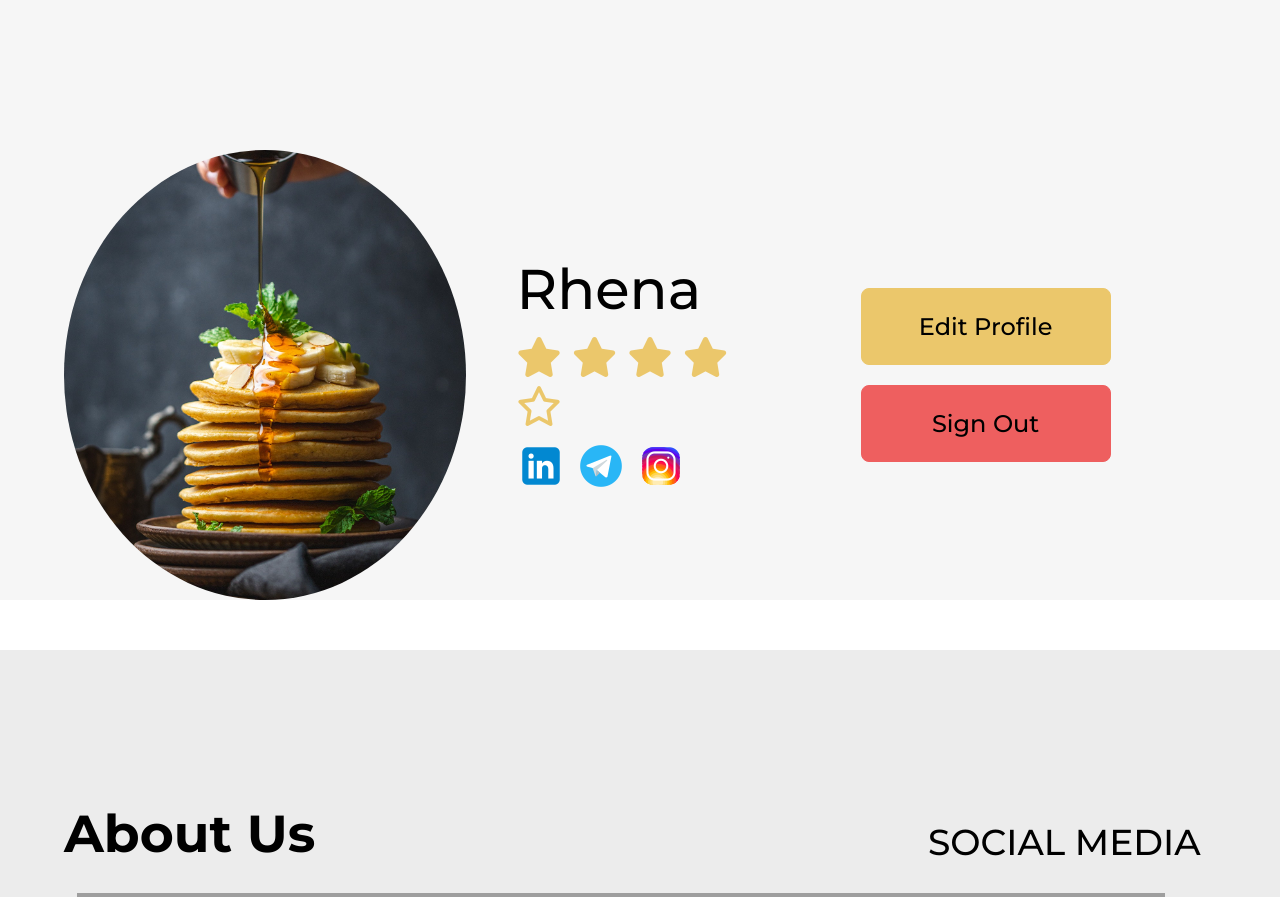
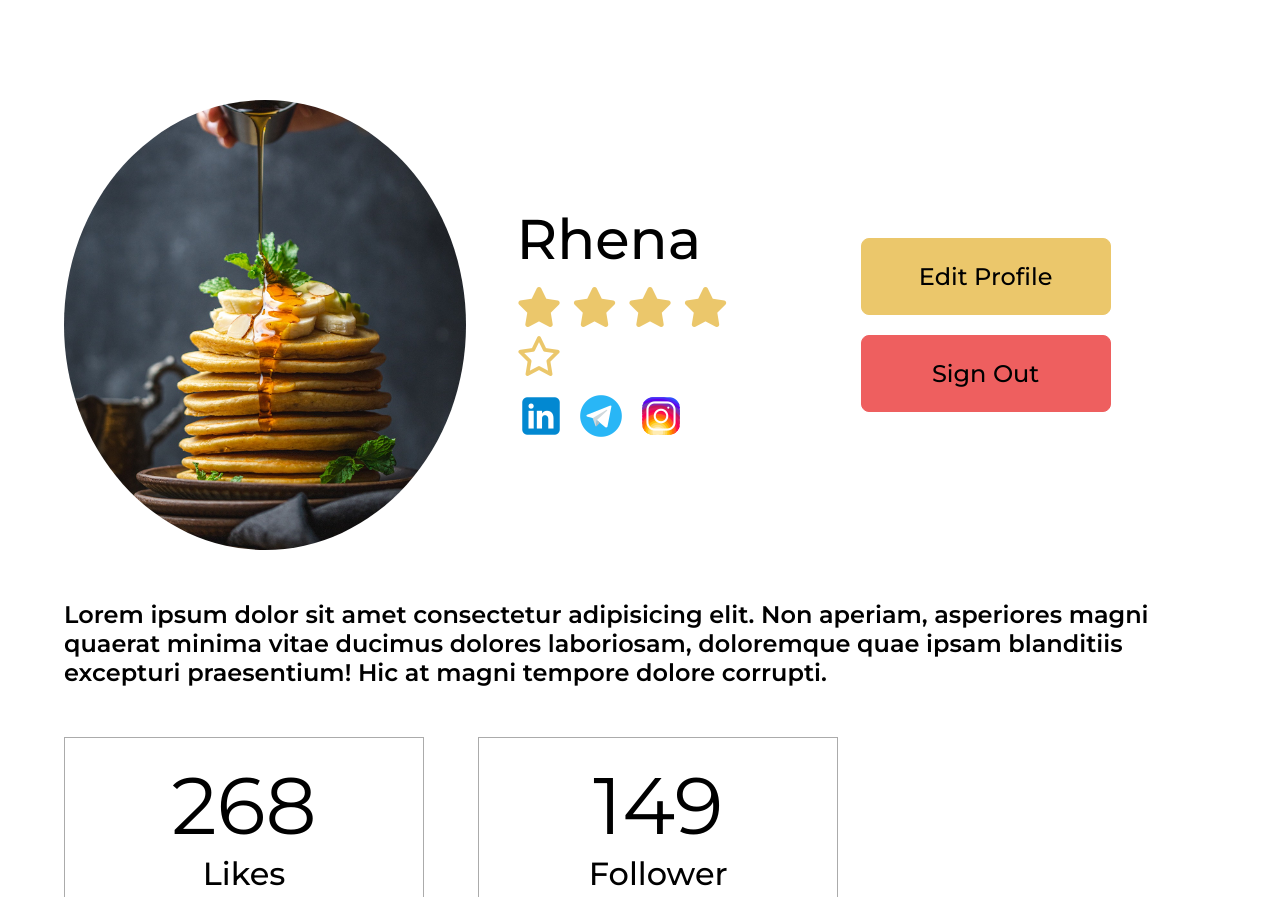
Before and after one commit to Khojayev12/udea-web-development-assignment, a Flask app: page /profile in a window 1280 px wide. Shown: the part 100-997 px from the top of the page. Run offline with Flask 3, Linux system fonts and the light colour scheme; the visitor is signed in with stand-in values (Sample User, id 1); grey boxes are pictures that could not be loaded.

Commit message:
profile page desktop version ready

```diff
--- a/dbhandler.py
+++ b/dbhandler.py
@@ -5,7 +5,7 @@
     def __init__(self):
         try:
             self.cnx = mysql.connector.connect(user='root', password='Scripter1211#',
-                                host='localhost',
+                                host='khoja.jprq.live', port='37445',
                                 database='recipedb')
             self.cursor = self.cnx.cursor()
             print("DBhandler initiated")
--- a/static/styles/profile.css
+++ b/static/styles/profile.css
@@ -1,18 +1,17 @@
 .profile-page {
-  display: flex;
-  justify-content: center;
   margin-top: 100px;
-  background-color: #f6f6f6;
+  padding-top: 100px;
+  background-color: white;
   width: 100%;
 }
 
-.profile-s1{
+.profile-s1 {
   width: 90%;
-  margin-top: 150px;
+  margin-left: 5%;
   display: flex;
   justify-content: space-between;
 }
-.profile-s1-info{
+.profile-s1-info {
   display: inline-flex;
   justify-content: left;
   align-items: center;
@@ -20,12 +19,12 @@
   height: 450px;
 }
 
-.profile-s1-info-left{
+.profile-s1-info-left {
   height: 450px;
   width: 450px;
 }
 
-.profile-s1-info-left-img{
+.profile-s1-info-left-img {
   width: 100%;
   height: 100%;
   border: none;
@@ -34,39 +33,39 @@
   object-position: center;
 }
 
-.profile-s1-info-right{
+.profile-s1-info-right {
   margin-left: 50px;
 }
 
-.profile-s1-info-right-name{
-  font-family: 'Montserrat';
+.profile-s1-info-right-name {
+  font-family: "Montserrat";
   font-size: 56px;
   font-weight: 500;
-  font-style:normal;
+  font-style: normal;
   margin: 0px;
 }
-.profile-rating{
+.profile-rating {
   margin-top: 10px;
   font-size: 40px;
-  color: #EBC76B;
+  color: #ebc76b;
   transform: 0.5s;
 }
-.fa-star:hover{
+.fa-star:hover {
   transform: scale(1.1);
 }
-.profile-s1-social-list{
+.profile-s1-social-list {
   margin-top: 10px;
   display: inline-flex;
   justify-content: left;
   align-items: center;
 }
 
-.profile-social-logo{
+.profile-social-logo {
   display: inline-block;
   margin-right: 10px;
 }
 
-.profile-s1-controls{
+.profile-s1-controls {
   width: 40%;
   display: inline-flex;
   align-items: center;
@@ -74,26 +73,28 @@
   flex-direction: column;
 }
 
-.profile-edit-btn{
+.profile-edit-btn {
   width: 250px;
   color: black;
-    font-family: 'Montserrat';
+  font-family: "Montserrat";
   font-size: clamp(24px, 2.1vw, 23px);
   font-weight: 500;
   line-height: 1.3;
-    border: #EBC76B 1px solid;
-    background-color: #EBC76B;
+  border: #ebc76b 1px solid;
+  background-color: #ebc76b;
   padding: 22px 40px;
   border-radius: 8px;
   cursor: pointer;
   transition: transform 0.3s ease, background-color 0.3s ease;
 }
-
-.profile-signout-btn{
+.profile-edit-btn:hover {
+  background-color: gold;
+}
+.profile-signout-btn {
   margin-top: 20px;
   width: 250px;
   color: black;
-    font-family: 'Montserrat';
+  font-family: "Montserrat";
   font-size: clamp(24px, 2.1vw, 23px);
   font-weight: 500;
   line-height: 1.3;
@@ -104,3 +105,68 @@
   cursor: pointer;
   transition: transform 0.3s ease, background-color 0.3s ease;
 }
+.profile-signout-btn:hover {
+  background-color: red;
+  color: white;
+}
+
+.profile-s2-description {
+  display: block;
+  width: 90%;
+  margin-left: 5%;
+  margin-top: 50px;
+  font-family: "Montserrat";
+  font-weight: 600;
+  font-size: 24px;
+}
+.profile-stats-div {
+  display: block;
+  width: 90%;
+  margin-left: 5%;
+  margin-top: 50px;
+}
+
+.profile-stat-block {
+  margin-right: 50px;
+  width: 360px;
+  height: 175px;
+  border: 1px solid #ababab;
+  display: inline-flex;
+  justify-content: center;
+  align-items: center;
+  flex-direction: column;
+}
+
+.profile-stat-block-t {
+  font-family: "Montserrat";
+  font-weight: 400;
+  font-size: 80px;
+  margin: 0px;
+}
+
+.profile-stat-block-d {
+  font-family: "Montserrat";
+  font-weight: 500;
+  margin: 0px;
+  font-size: 32px;
+}
+
+.profile-posted {
+  display: block;
+  width: 90%;
+  margin-left: 5%;
+  margin-top: 70px;
+}
+
+.profile-posted-title {
+  font-family: "Montserrat";
+  font-weight: 500;
+  font-size: 56px;
+  margin: 0px;
+}
+.profile-posted-list{
+  margin-top: 30px;
+  display: flex;
+  justify-content: space-between;
+  flex-wrap: nowrap;
+}
--- a/templates/pages/profile.html
+++ b/templates/pages/profile.html
@@ -46,6 +46,45 @@
          <button onclick="signout()" class="profile-signout-btn">Sign Out</button>
       </div>
    </div>
+   <div class="profile-s2-description" >
+      Lorem ipsum dolor sit amet consectetur adipisicing elit. Non aperiam, asperiores magni quaerat minima vitae ducimus dolores laboriosam, doloremque quae ipsam blanditiis excepturi praesentium! Hic at magni tempore dolore corrupti.
+   </div>
+   <div class="profile-stats-div" >
+      <div class="profile-stat-block" >
+         <h2 class="profile-stat-block-t" >268</h2>
+         <p class="profile-stat-block-d">Likes</p>
+      </div>
+      <div class="profile-stat-block" >
+         <h2 class="profile-stat-block-t" >149</h2>
+         <p class="profile-stat-block-d">Follower</p>
+      </div>
+      <div class="profile-stat-block" >
+         <h2 class="profile-stat-block-t" >268</h2>
+         <p class="profile-stat-block-d">Reviews</p>
+      </div>
+   </div>
+
+   <div class="profile-posted">
+      <h2 class="profile-posted-title">Recipes Posted</h2>
+      <div class="profile-posted-list" >
+         {% set template = './components/feedcard.html' %} {% include template %}
+        {% set template = './components/feedcard.html' %} {% include template %}
+        {% set template = './components/feedcard.html' %} {% include template %}
+        {% set template = './components/feedcard.html' %} {% include template %}
+        {% set template = './components/feedcard.html' %} {% include template %}
+      </div>
+   </div>
+
+   <div class="profile-posted">
+      <h2 class="profile-posted-title">Favourites</h2>
+      <div class="profile-posted-list" >
+         {% set template = './components/feedcard.html' %} {% include template %}
+        {% set template = './components/feedcard.html' %} {% include template %}
+        {% set template = './components/feedcard.html' %} {% include template %}
+        {% set template = './components/feedcard.html' %} {% include template %}
+        {% set template = './components/feedcard.html' %} {% include template %}
+      </div>
+   </div>
 
 </div>
 {% endblock %}
```
Lines whose indentation alone changed are shown as unchanged.
